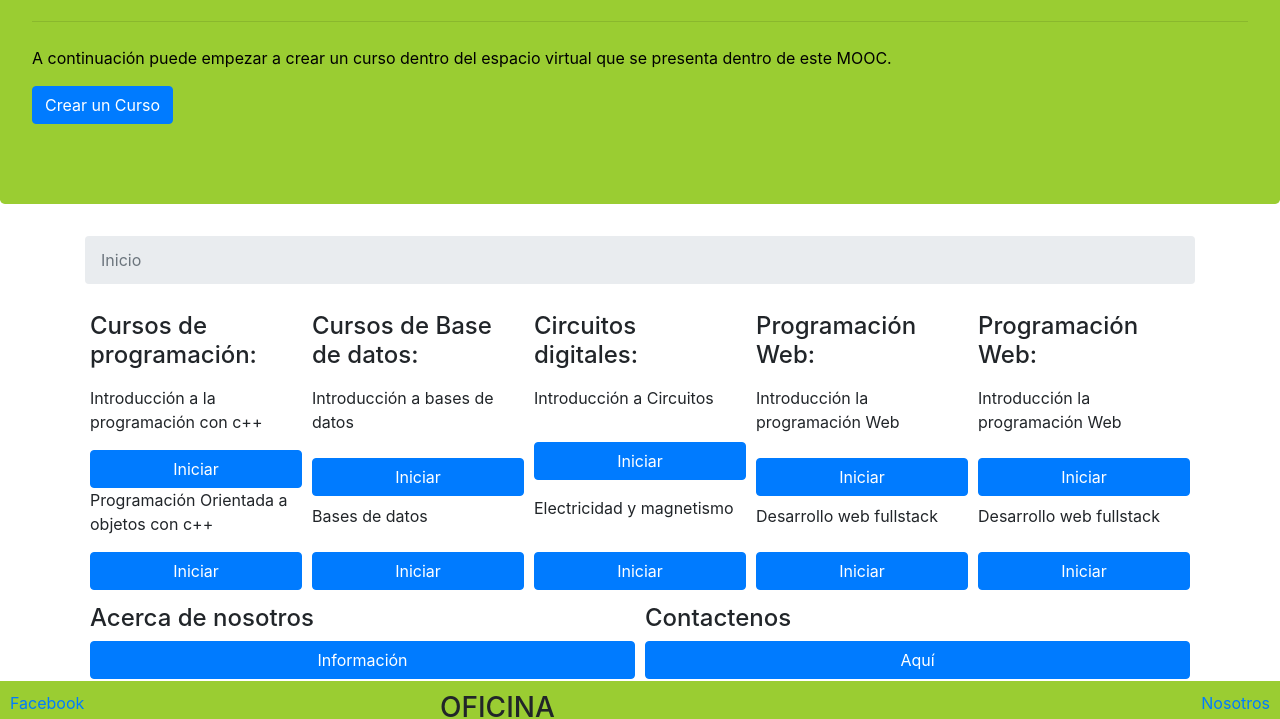
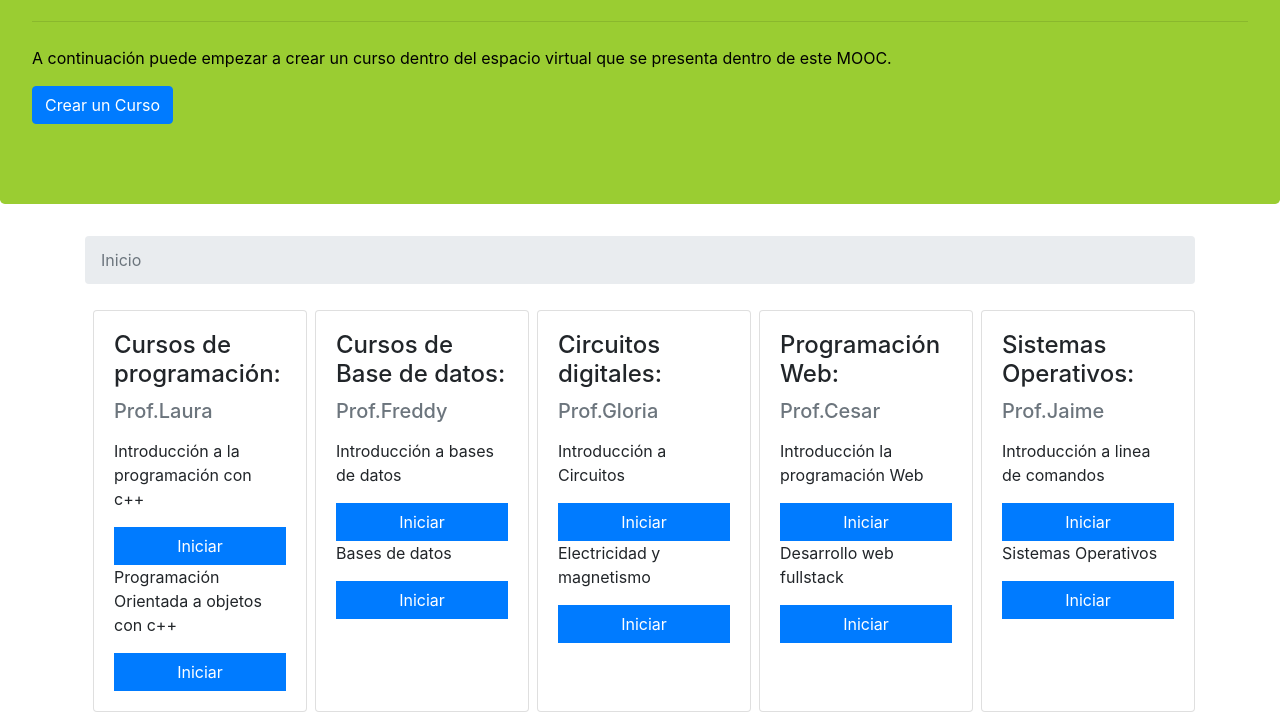
Before and after one commit to gapa8a/ProyectoWeb-MOOC, a website: page index.html in a window 1280 px wide. Shown: the part 222-941 px from the top of the page. Drawn offline with nearby package versions, Linux system fonts and the light colour scheme; a web font is replaced by a local one.

Commit message:
Se aplican cards al index

```diff
--- a/css/main.css
+++ b/css/main.css
@@ -12,14 +12,14 @@ footer{
 }
 
 .card-curso{
-flex: 1 150px;
-padding: 2px  5px 2px 5px;
+flex: 1 200px;
+/* padding: 2px  0px 2px px; */
 margin-top: 10px;
 
 }
 .btn-iniciar{
     width: 100%;
-
+    border-radius: 0px;
 
 }
 .btn-infoaqui{
--- a/index.html
+++ b/index.html
@@ -46,78 +46,82 @@
           <li class="breadcrumb-item active" aria aria-current="page">Inicio</li>
         </ol>
       </nav>
-     <div class= "d-flex flex-wrap ">
-       <div class= "card-curso d-flex flex-column justify-content-between">
-        <div><h4><p>Cursos de programación:</p></h4>
-         <p>Introducción a la programación con c++</p></div>
-          <div><a class="btn btn-primary btn-iniciar" href="#" role="button">Iniciar</a></div>
-          <div>
-            <p>Programación  Orientada a objetos con c++</p>
+     <div class= "d-flex flex-wrap">
+
+      <div class= "card card-curso d-flex flex-column justify-content-between ml-2">
+        <!--<div class="card-header"><h4 class="card-title"><p>Cursos de programación:</p></h4></div>-->
+        <div class="card-body">
+          <h4 class="card-title"><p>Cursos de programación:</p></h4>
+          <h5 class="card-subtitle text-muted"><p> Prof.Laura</p></h5>
+          <p>Introducción a la programación con c++</p>
+          <div> <a class="btn  btn-primary btn-iniciar" href="#" role="button">Iniciar</a></div>
+          <div> <p>Programación Orientada a objetos con c++</p></div>
+          <div><a class="btn  btn-primary btn-iniciar" href="#" role="button">Iniciar</a></div>
         </div>
+        </div>
+
+       <div class= "card card-curso d-flex flex-column justify-content-between ml-2">
+        <div class="card-body">
+          <h4 class="card-title"><p>Cursos de Base de datos:</p></h4>
+          <h5 class="card-subtitle text-muted"><p> Prof.Freddy</p></h5>
+          <p>Introducción a bases de datos</p>
           <div> <a class="btn  btn-primary btn-iniciar" href="#" role="button">Iniciar</a></div>
+          <div> <p>Bases de datos</p></div>
+          <div><a class="btn  btn-primary btn-iniciar" href="#" role="button">Iniciar</a></div>
         </div>
-       <div class= " card-curso d-flex flex-column justify-content-between">
-          <div><h4><p>Cursos de Base de datos:</p></h4>
-        <p>Introducción a bases de datos</p></div>
+        </div>
 
-        <div>  <a class="btn  btn-primary btn-iniciar" href="#" role="button">Iniciar</a></div>
+          <div class= "card card-curso d-flex flex-column justify-content-between ml-2">
+            <div class="card-body">
+              <h4 class="card-title"><p>Circuitos digitales:</p></h4>
+              <h5 class="card-subtitle text-muted"><p> Prof.Gloria</p></h5>
+              <p>Introducción a Circuitos</p>
+              <div> <a class="btn  btn-primary btn-iniciar" href="#" role="button">Iniciar</a></div>
+              <div> <p>Electricidad y magnetismo</p></div>
+              <div><a class="btn  btn-primary btn-iniciar" href="#" role="button">Iniciar</a></div>
+            </div>
+          </div>
 
 
-        <div><p>Bases de datos</p></div>
-
-
+          <div class= "card card-curso d-flex flex-column justify-content-between ml-2">
+            <div class="card-body">
+              <h4 class="card-title"><p>Programación Web:</p></h4>
+              <h5 class="card-subtitle text-muted"><p> Prof.Cesar</p></h5>
+              <p>Introducción la programación Web</p>
+              <div> <a class="btn  btn-primary btn-iniciar" href="#" role="button">Iniciar</a></div>
+              <div> <p>Desarrollo web fullstack</p></div>
               <div><a class="btn  btn-primary btn-iniciar" href="#" role="button">Iniciar</a></div>
             </div>
-      <div class= "card-curso d-flex flex-column justify-content-between">
-        <div><h4><p>Circuitos digitales:</p></h4>
-      <p>Introducción a Circuitos</p></div>
-
-      <div>      <a class="btn  btn-primary btn-iniciar" href="#" role="button">Iniciar</a></div>
-
-      <div>      <p>Electricidad y magnetismo</p></div>
-
-<div><a class="btn  btn-primary btn-iniciar" href="#" role="button">Iniciar</a></div>
           </div>
 
-      <div class= "card-curso d-flex flex-column justify-content-between">
-        <div><h4><p>Programación Web:</p></h4>
-      <p>Introducción la programación Web</p></div>
-
+          <div class= "card card-curso d-flex flex-column justify-content-between ml-2">
+            <div class="card-body">
+              <h4 class="card-title"><p>Sistemas Operativos:</p></h4>
+              <h5 class="card-subtitle text-muted"><p> Prof.Jaime</p></h5>
+              <p>Introducción a linea de comandos</p>
+              <div> <a class="btn  btn-primary btn-iniciar" href="#" role="button">Iniciar</a></div>
+              <div> <p>Sistemas Operativos</p></div>
               <div><a class="btn  btn-primary btn-iniciar" href="#" role="button">Iniciar</a></div>
-
-
-      <div><p>Desarrollo web fullstack</p></div>
-      <div>      <a class="btn  btn-primary btn-iniciar" href="#" role="button">Iniciar</a>
-</div>
-      </div>
-      <div class= "card-curso d-flex flex-column justify-content-between">
-        <div><h4><p>Programación Web:</p></h4>
-      <p>Introducción la programación Web</p></div>
-
-      <div>      <a class="btn btn-primary btn-iniciar" href="#" role="button">Iniciar</a>
-</div>
-
-<div>      <p>Desarrollo web fullstack</p>
-</div>
-<div>      <a class="btn btn-primary btn-iniciar" href="#" role="button">Iniciar</a>
             </div>
           </div>
 
      </div>
 
-     <div class="d-flex">
+     <div class="d-flex flex-wrap">
 
-      <div class="card-curso"><h4>Acerca de nosotros</h4>
+      <div class= "card card-curso d-flex flex-column justify-content-between ml-2">
+        <div class="card-body">
+          <h4 class="card-title"><p>Acerca de nosotros</p></h4>
+          <div> <a class="btn  btn-primary btn-iniciar" href="#" role="button">Información</a></div>
 
-
-      <div><a class="btn btn-primary btn-infoaqui" href="#" role="button">Información</a></div>
         </div>
-      <div class="card-curso"><h4>Contactenos</h4>
-
-<div><a class="btn btn-primary btn-infoaqui" href="#" role="button">Aquí</a></div>
       </div>
-
-
+      <div class= "card card-curso d-flex flex-column justify-content-between ml-2">
+        <div class="card-body">
+          <h4 class="card-title"><p>Contactenos</p></h4>
+          <div> <a class="btn  btn-primary btn-iniciar" href="#" role="button">Aquí</a></div>
+        </div>
+      </div>
 </div>
 
 
```
Lines whose indentation alone changed are shown as unchanged.
